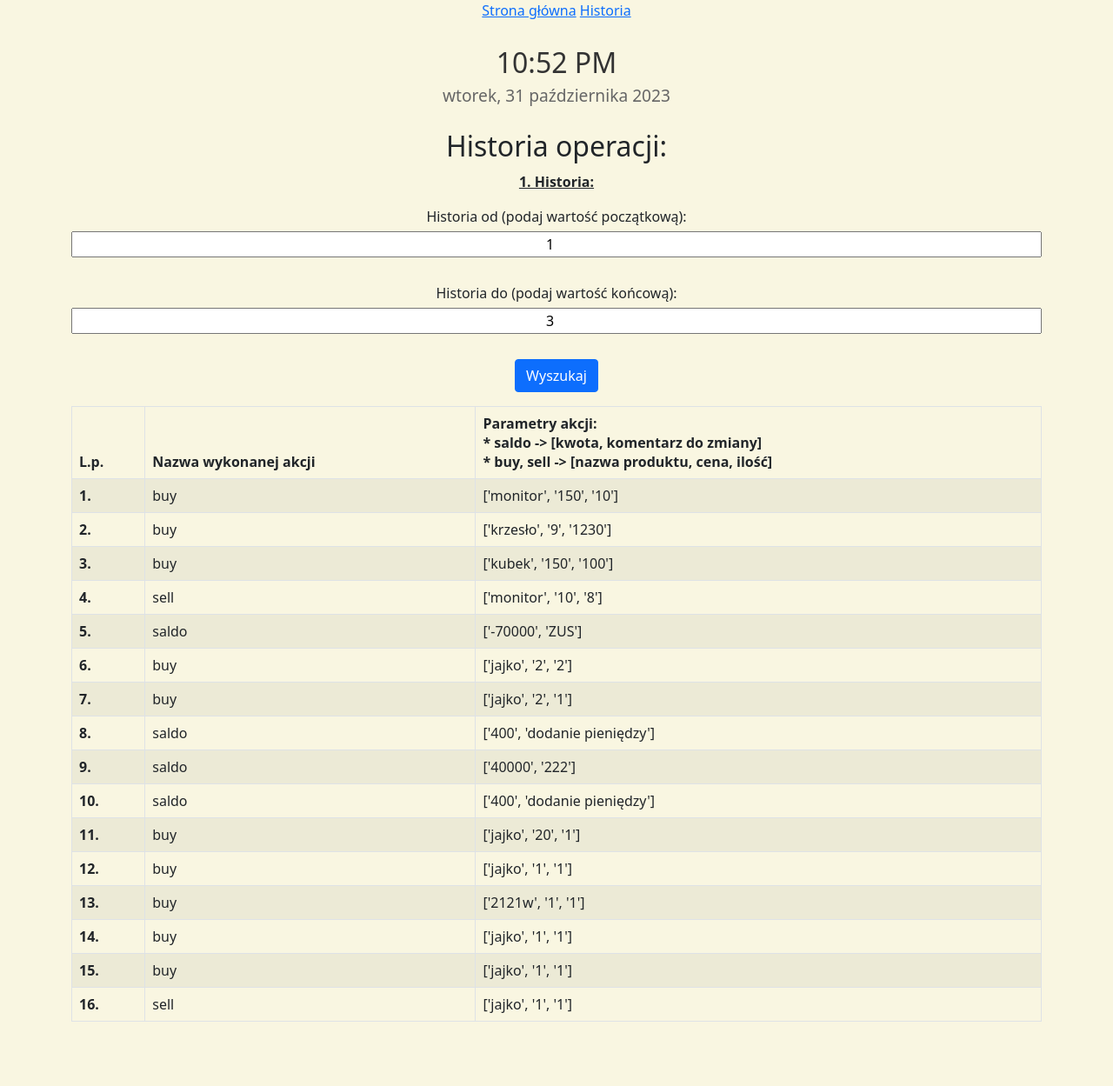
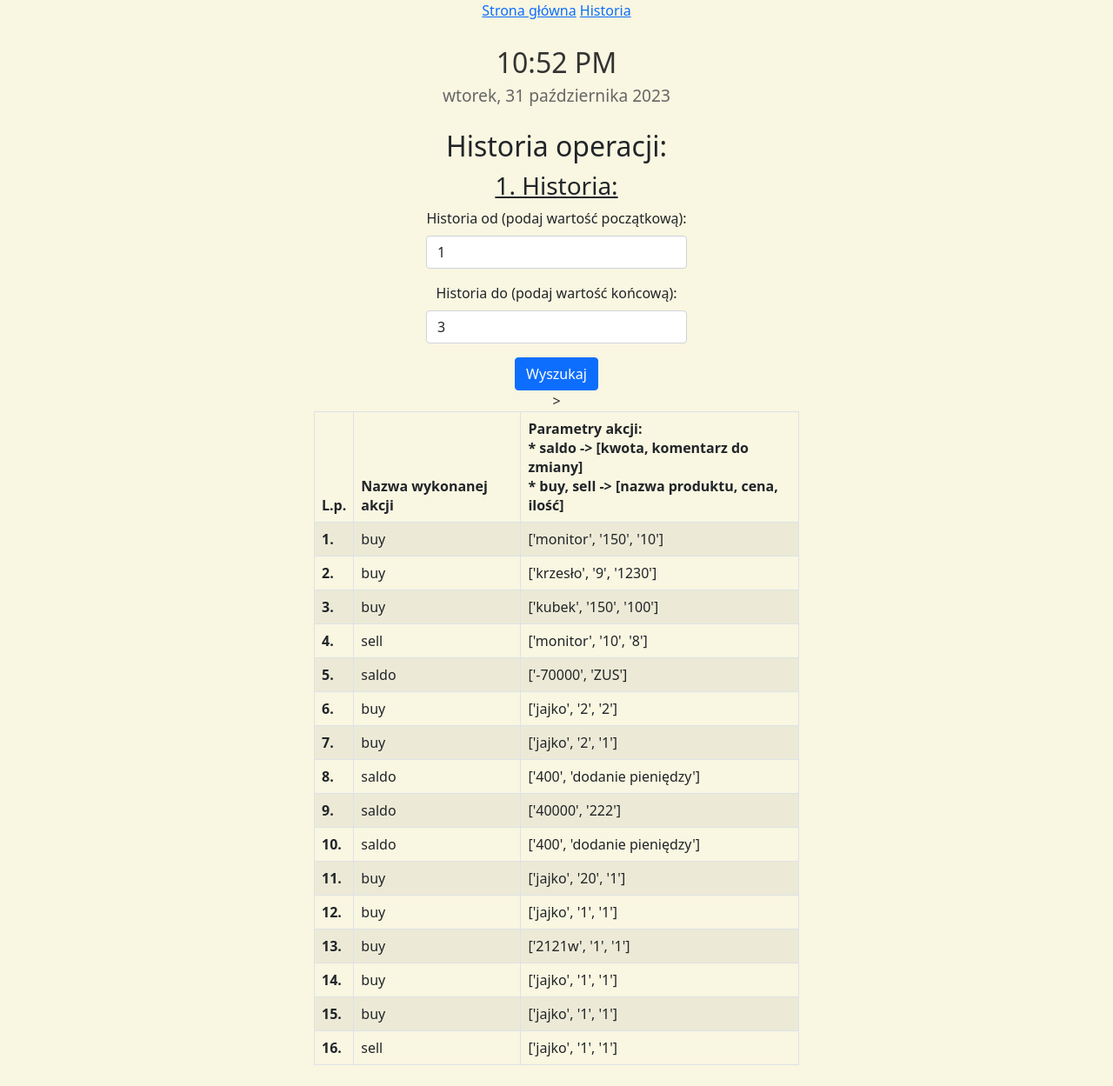
Before and after one commit to Piotroog/Flask_app_warehouse, a Flask app: page /history in a window 1280 px wide. Shown: the part 283-1532 px from the top of the page at 87% size. Before the commit the page ends 1458 px from the top, so only its background shows below. Run offline with Flask 3, Linux system fonts and the light colour scheme.

Commit message:
skończony front

```diff
--- a/templates/history_site.html
+++ b/templates/history_site.html
@@ -2,6 +2,7 @@
 
 {% block content %}
 <html lang="en">
+
 <head>
     <!-- Nagłówek -->
     <meta charset="UTF-8">
@@ -41,25 +42,41 @@
                 transform: translateY(0);
             }
         }
+
+        .custom-width {
+            max-width: 300px;
+            margin: 0 auto;
+        }
+
+        .custom-width2 {
+            max-width: 600px;
+            margin: 0 auto;
+        }
+
     </style>
 </head>
+
 <body>
     <div class="container text-center">
         <section>
             <br>
             <h2>Historia operacji:</h2>
             <div id="history_form" style="margin-top: 10px; text-align: center;">
-                <form action="{{url_for('history_site')}}" method="POST" style="display: flex; flex-direction: column;">
-                    <p><b><u>1. Historia:</u></b></p>
-                    <label style="margin-bottom: 5px; text-align: center;">Historia od (podaj wartość początkową): </label>
-                    <input type="number" name="start_index" value="1" style="margin-bottom: 5px; text-align: center;" /><br />
-                    <label style="margin-bottom: 5px; text-align: center;">Historia do (podaj wartość końcową): </label>
-                    <input type="number" name="stop_index" value="3" style="margin-bottom: 5px; text-align: center;" /><br />
+                <form action="{{url_for('history_site')}}" method="POST" class="custom-width">
+                    <h3><u>1. Historia:</u></h3>
+                    <div class="mb-3 custom-width">
+                        <label for="start_index" class="form-label">Historia od (podaj wartość początkową):</label>
+                        <input type="number" class="form-control" id="start_index" name="start_index" value="1">
+                    </div>
+                    <div class="mb-3">
+                        <label for="stop_index" class="form-label">Historia do (podaj wartość końcową):</label>
+                        <input type="number" class="form-control" id="stop_index" name="stop_index" value="3">
+                    </div>
                     <button type="submit" value="search_history" name="submit_button" class="btn btn-primary" style="max-width: 150px; margin: 0 auto;">Wyszukaj</button>
                 </form>
             </div>
             <div id="history_display">
-    <table class="table table-striped table-hover table-bordered">
+                <table class="table table-striped table-hover table-bordered" style="width: 50%; margin: auto;">>
                     <thead class="thead-dark">
                         <tr>
                             <th scope="col">L.p.</th>
@@ -112,6 +129,7 @@
             var modal = document.getElementById("flashModal");
             modal.style.display = "none";
         }
+
     </script>
     <script>
         // skrypt zegara
@@ -135,6 +153,7 @@
 
         setInterval(updateClock, 1000);
         updateClock();
+
     </script>
 </body>
 {% endblock %}
--- a/templates/index.html
+++ b/templates/index.html
@@ -56,7 +56,7 @@
             <ul class="list-group">
                 <li class="list-group-item d-flex justify-content-between align-items-center">
                     <strong>Aktualny stan konta</strong>
-                    <span class="badge bg-primary rounded-pill">{{ balance }} gr.</span>
+                    <span class="badge bg-primary rounded-pill">{{ balance }}</span>
                 </li>
             </ul>
         </div>
```
Lines whose indentation alone changed are shown as unchanged.
